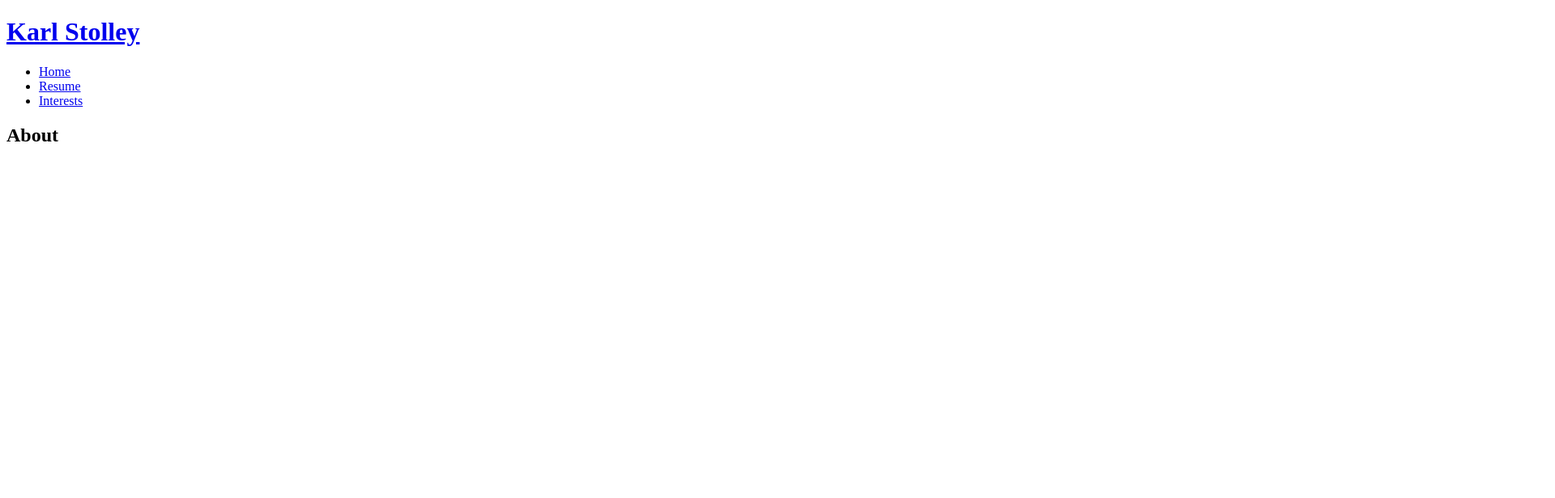
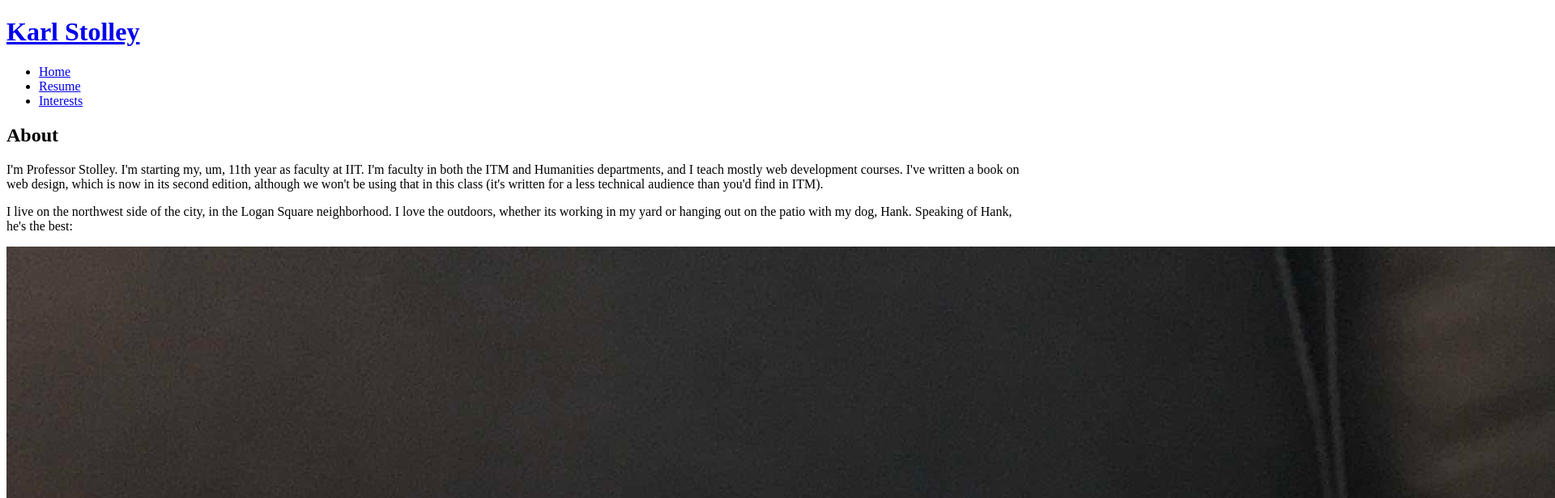
Before and after one commit to itmd-361-2017/stolley-co, a plain HTML site: page index.html in a window 1280 px wide. Shown: the top 616 px of the page at 81% size, 1920 px wide, since content can reach past the window. Drawn offline with Linux system fonts and the light colour scheme.

Commit message:
Add huge photo of Hank and copy

```diff
--- a/index.html
+++ b/index.html
@@ -20,6 +20,21 @@
   <main id="content">
     <article id="primary">
       <h2>About</h2>
+      <p>
+        I'm Professor Stolley. I'm starting my, um, 11th year as faculty at IIT.
+        I'm faculty in both the ITM and Humanities departments, and I teach
+        mostly web development courses. I've written a book on web design, which
+        is now in its second edition, although we won't be using that in this
+        class (it's written for a less technical audience than you'd find in
+        ITM).
+      </p>
+      <p>
+        I live on the northwest side of the city, in the Logan Square
+        neighborhood. I love the outdoors, whether its working in my yard or
+        hanging out on the patio with my dog, Hank. Speaking of Hank, he's the
+        best:
+      </p>
+      <img src="hank.jpg" alt="Photo of Hank" />
     </article>
   </main>
   <aside id="supporting">
```
Also changed, not shown: hank.jpg (added).
